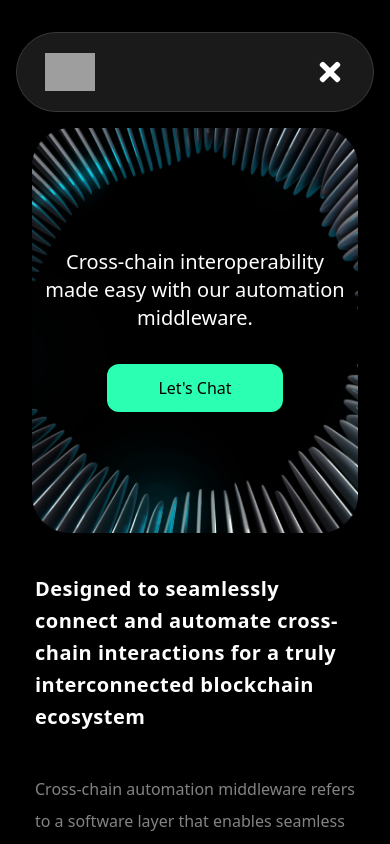
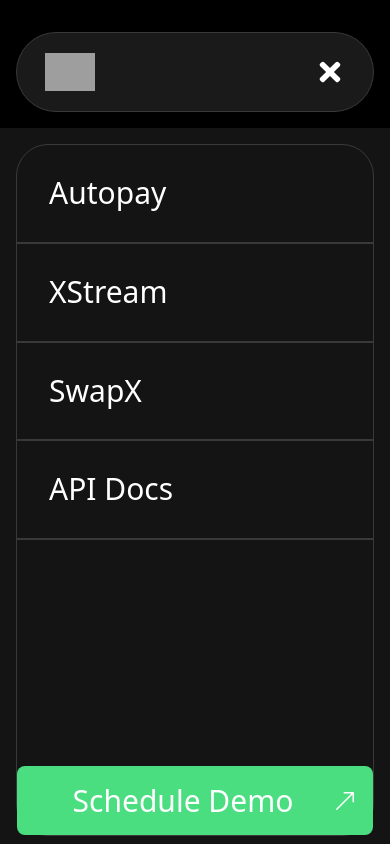
Before and after one commit to SnehaSahu17/Assignment, a React (Create React App) app: page / in a window 390 px wide. Both pictures are taken after a click on the element 330 px from the left and 72 px from the top of the page. Shown: the top 844 px of the page. Built offline with nearby package versions, Linux system fonts and the light colour scheme; grey boxes are pictures that could not be loaded; what tailwindcss-font-inter would draw is missing.

Commit message:
ft:FE Updates

```diff
--- a/src/App.js
+++ b/src/App.js
@@ -7,6 +7,7 @@ import Swapx from "./components/Swapx";
 import ForDeveloper from "./components/ForDeveloper";
 import Sponser from "./components/Sponser";
 import Footer from "./components/Footer"
+import Sidebar from "./components/Sidebar";
 
 
 function App() {
--- a/src/components/Autopay.js
+++ b/src/components/Autopay.js
@@ -70,7 +70,7 @@ function Autopay() {
 
         <div className="hidden sm:flex">
           <button className="w-44 h-12 mt-14 mb-4 px-4 bg-[#2BFFB1] flex items-center justify-between rounded-xl">
-            <span className="text-lg text-[#000000] font-medium">See Docs</span>
+            <a href='https://fragments.gitbook.io/intro/autopay/what-is-autopay' target="_blank" rel="noreferrer" className="text-lg text-[#000000] font-medium">See Docs</a>
             <BsArrowUpRight className="text-[#000000] font-medium text-lg" />
           </button>
         </div>
--- a/src/components/Footer.js
+++ b/src/components/Footer.js
@@ -13,13 +13,13 @@ function footer() {
           <h1 className='font-black w-72 sm:w-full text-[#D9D9D9] text-center text-3xl sm:text-5xl mx-auto'>Let’s setup a chat?</h1>
           <div className='px-12 '>
             <button className='w-44 sm:w-56 h-12 mt-10 p-4 mx-auto bg-[#2BFFB1] flex items-center justify-between rounded-xl'>
-              <span className='sm:text-lg text-[#000000] font-medium text-xs'>Schedule Meeting</span>
+              <a href='https://calendly.com/timbresociety' target="_blank" rel="noreferrer" className='sm:text-lg text-[#000000] font-medium text-xs'>Schedule Meeting</a>
               <BsArrowUpRight className='text-[#000000] font-medium text-lg' />
             </button>
           </div>
 
         </div>
-        <div className=' w-1/2 mt-20 sm:mt-0'><img src="https://res.cloudinary.com/dokgi5r35/image/upload/v1682843386/Logo_2_ohbdlq.png" className='w-28 ml-[80%]'></img></div>
+        <div className=' w-1/2 mt-20 sm:mt-0'><img src="https://res.cloudinary.com/dokgi5r35/image/upload/v1682843386/Logo_2_ohbdlq.png" className='w-28 ml-[60%]'></img></div>
 
       </div>
       <div className='w-full px-20 sm:px-8 '>
--- a/src/components/Navbar.js
+++ b/src/components/Navbar.js
@@ -6,6 +6,7 @@ import { FaBars, FaTimes } from "react-icons/fa";
 
 import { BsArrowUpRight } from "react-icons/bs";
 import { Link } from "react-scroll";
+import Sidebar from './Sidebar';
 
 const links = [
     {
@@ -38,18 +39,24 @@ function Navbar() {
 
                 </div>
                 <div className='text-[#838383]  text-lg font-medium space-x-20 hidden sm:flex'>
-                    <a href='\' className='hover:text-[#2BFFB1]'>
+                    <a href='https://www.autopay.finance/' target="_blank" rel="noreferrer" className='hover:text-[#2BFFB1]'>
                         Autopay
                     </a>
-                    <a href='\' className='hover:text-[#2BFFB1]'>
+                    <a href='https://autopay-xstream.vercel.app/' target="_blank" rel="noreferrer" className='hover:text-[#2BFFB1]'>
                         XStream
                     </a>
-                    <a href='\' className='hover:text-[#2BFFB1]'>
+                    <a href='https://eth-tokyo.vercel.app/' target="_blank" rel="noreferrer" className='hover:text-[#2BFFB1]'>
                         SwapX
                     </a>
                 </div>
                 <div onClick={() => setNav(!nav)} className='cursor-pointer text-[#FFFFFF]  z-10 sm:hidden'>
-                    {nav ? <FaTimes size={30} /> : <FaBars size={30} />}
+                    {nav ?
+                        <>
+                            <FaTimes size={30} />
+                            <Sidebar />
+                        </>
+                        :
+                        <FaBars size={30} />}
                 </div>
             </div>
         </div>
--- a/src/components/SectionOne.js
+++ b/src/components/SectionOne.js
@@ -13,7 +13,7 @@ function SectionOne() {
           <span className='mx-auto hidden sm:flex'><img src="https://res.cloudinary.com/dokgi5r35/image/upload/v1682843386/Logo_2_ohbdlq.png" className='w-[117.39px] h-[88px]'></img></span>
           <span className='text-[#FFFFFF] text-xl max-w-xs sm:max-w-lg text-center mt-14 px-2 mx-auto'>Cross-chain interoperability made easy with our automation middleware.</span>
           <button className='w-44 h-12 bg-[#2BFFB1] text-centre rounded-xl mt-8  mx-auto'>
-            <span className='text-md text-[#000000] font-normal'>Let's Chat</span>
+            <a href='https://calendly.com/timbresociety' target="_blank" rel="noreferrer" className='text-md text-[#000000] font-normal'>Let's Chat</a>
           </button>
         </div>
 
--- /dev/null
+++ b/src/components/Sidebar.js
@@ -0,0 +1,33 @@
+import React, { useState } from 'react'
+
+import { useCallback } from "react";
+// import { useNavigate } from "react-router-dom";
+import { BsArrowUpRight } from "react-icons/bs"
+
+import { FaBars, FaTimes } from "react-icons/fa";
+
+const Sidebar = () => {
+    const [nav, setNav] = useState(false);
+
+
+    return (
+        <div className="absolute left-0 right-0 bottom-0 top-32 p-4 bg-[#141414] w-full h-[90vh]">
+            <div class="flex flex-col h-[82vh] w-full  text-3xl relative border border-1 border-[#393939] rounded-[2rem]">
+                <a href='https://www.autopay.finance/' target="_blank" rel="noreferrer" className=" font-medium leading-relaxed  text-white border-b-2 border-[#393939] px-8 py-6 cursor-pointer">Autopay</a>
+
+                <a href='https://autopay-xstream.vercel.app/' target="_blank" rel="noreferrer" className=" font-medium leading-relaxed text-white   border-b-2 border-[#393939] px-8 py-6 cursor-pointer">XStream</a>
+
+                <a href='https://eth-tokyo.vercel.app/' target="_blank" rel="noreferrer" className=" font-medium leading-relaxed text-white  border-b-2 border-[#393939] px-8 py-6 cursor-pointer">SwapX</a>
+
+                <a href='https://fragments.gitbook.io/intro/' target="_blank" rel="noreferrer" className=" font-medium leading-relaxed text-white  border-b-2 border-[#393939] px-8 py-6 cursor-pointer">API Docs</a>
+
+                <div class="inline-flex mt-auto w-full  items-center justify-center px-4 py-3 bg-green-400 rounded-lg">
+                    <p class="flex-1  font-medium leading-normal text-center">Schedule Demo</p>
+                    <BsArrowUpRight className='w-6 h-6' />
+                </div>
+            </div>
+        </div>
+    );
+};
+
+export default Sidebar;
--- a/src/components/Swapx.js
+++ b/src/components/Swapx.js
@@ -15,7 +15,7 @@ function Swapx() {
           <img src={SwapMob} className="sm:hidden"></img>
           <div className="absolute top-6 flex-col px-4 sm:flex-row sm:top-[30%] sm:pl-20 flex justify-start items-start sm:items-center">
             <h1 className="font-black text-4xl sm:text-5xl">SwapX</h1>
-            <span className="font-medium  text-sm sm:text-xl w-full sm:w-full mt-5 sm:mt-0 sm:ml-20">
+            <span className="font-medium  text-sm sm:text-xl w-full sm:w-3/4 mt-5 sm:mt-0 sm:ml-20">
               A smart contract module that enables developers to create limit orders and DCAs between tokens on different EVM-compatible chains in a trustless and automated way.
             </span>
             <div className=" sm:hidden bg-gradient-to-r from-[#FFFFFF] to-[#285f48] w-full h-[1px] rounded-lg mt-4"></div>
--- a/src/components/Xstream.js
+++ b/src/components/Xstream.js
@@ -53,7 +53,7 @@ function Xstream() {
 
         <div className="hidden sm:flex">
           <button className="w-44 h-12 mt-14 mb-4 px-4 bg-[#2BFFB1] flex items-center justify-between rounded-xl">
-            <span className="text-lg text-[#000000] font-medium">See Docs</span>
+            <a href='https://fragments.gitbook.io/intro/xstream/what-is-xstream' target="_blank" rel="noreferrer" className="text-lg text-[#000000] font-medium">See Docs</a>
             <BsArrowUpRight className="text-[#000000] font-medium text-lg" />
           </button>
         </div>
```
Also changed, not shown: src/components/Sponser.js (+5 -5 lines).
